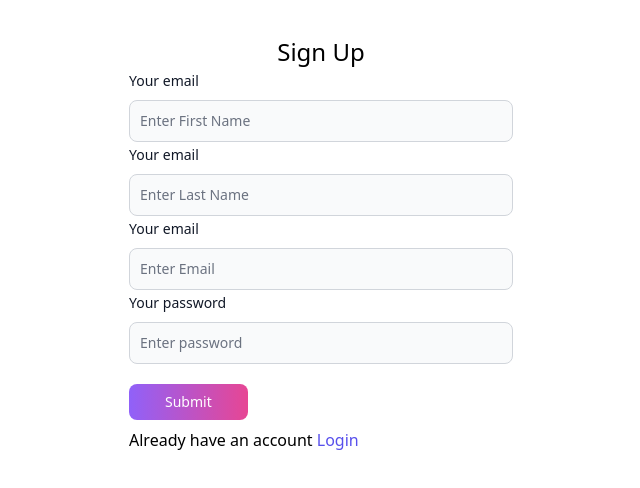
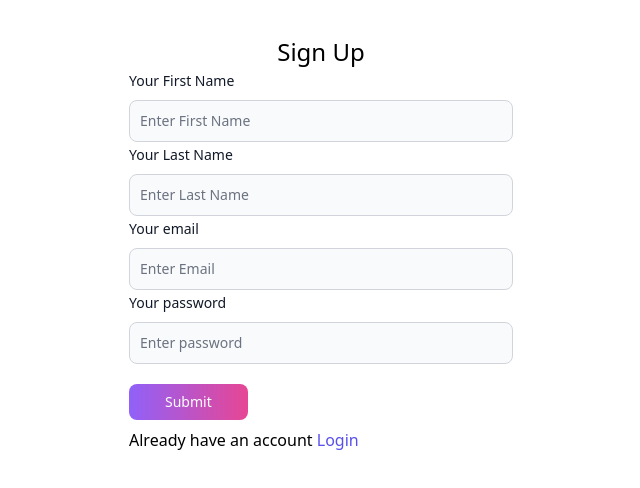
Before and after one commit to ppgawande12/SchedulerApp, an Astro site: page /signup in a window 1280 px wide. Shown: the part 60-548 px from the top of the page, without its empty margins (319-959 px from the left). Built offline with nearby package versions, Linux system fonts and the light colour scheme; Astro itself is replaced by a stand-in of ours.

Commit message:
Update Signup.jsx

```diff
--- a/src/components/Signup.jsx
+++ b/src/components/Signup.jsx
@@ -71,7 +71,7 @@ function SignUp() {
         <h1 className="text-2xl text-center"> Sign Up </h1>
         <div>
           <div className="mb-2 block">
-            <Label htmlFor="fname" value="Your email" />
+            <Label htmlFor="fname" value="Your First Name" />
           </div>
           <TextInput
             value={formData.fname}
@@ -85,7 +85,7 @@ function SignUp() {
         </div>
         <div>
           <div className="mb-2 block">
-            <Label htmlFor="lname" value="Your email" />
+            <Label htmlFor="lname" value="Your Last Name" />
           </div>
           <TextInput
             id="lname"
```
